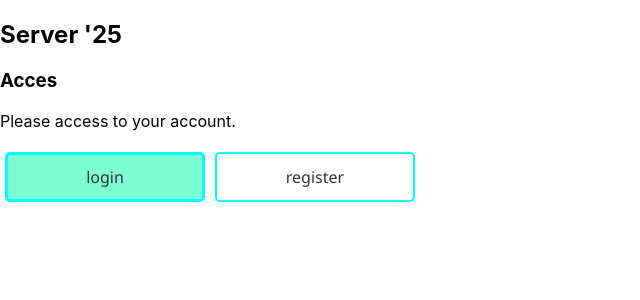
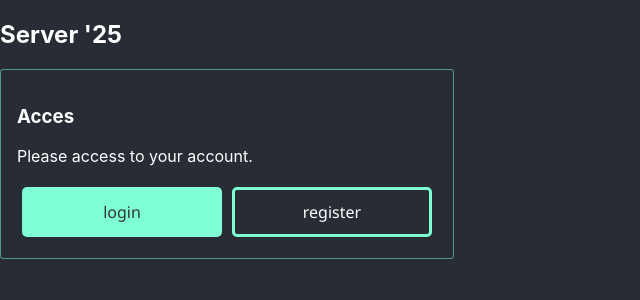
Before and after one commit to tenconi/server25, a React (Create React App) app in the folder frontend/: page / in a window 1280 px wide. Shown: the top 300 px of the page, without its empty margins (0-640 px from the left). Built offline with nearby package versions, Linux system fonts and the light colour scheme.

Commit message:
front for products upload and display

```diff
--- a/frontend/src/App.css
+++ b/frontend/src/App.css
@@ -1,5 +1,6 @@
-.App {
-  text-align: center;
+body {
+  color: #fff;
+  background-color: #282c34;
 }
 
 .App-logo {
--- a/frontend/src/components/TestButtons/Buttons.css
+++ b/frontend/src/components/TestButtons/Buttons.css
@@ -1,22 +1,29 @@
-.fillBtn, .lineBtn{
+.fillBtn,
+.lineBtn {
   width: 200px;
   height: 50px;
   border-radius: 5px;
   font-family: 'Segoe UI', Tahoma, Geneva, Verdana, sans-serif;
-    color: #333;
   font-size: 16px;
   text-align: center;
   cursor: pointer;
   margin: 5px;
 }
-.fillBtn p, .lineBtn p{
+.fillBtn p,
+.lineBtn p {
   margin: auto;
 }
-.fillBtn{
+.fillBtn {
   background: aquamarine;
-    border: solid 3px aqua;
+  border: solid 1px transparent;
+  color: #333;
 }
-.lineBtn{
-    background: none ;
-    border: solid 2px aqua;
+.lineBtn {
+  background: none;
+  border: solid 3px aquamarine;
+  color: #fff;
 }
+
+form {
+  font-size: 16px;
+}
--- a/frontend/src/components/TestButtons/FillButton.jsx
+++ b/frontend/src/components/TestButtons/FillButton.jsx
@@ -1,9 +1,9 @@
 import React from 'react'
 import './Buttons.css'
 
-const FillButton = (({legend, onClick}) => {
+const FillButton = (({legend, url}) => {
   return (
-    <button className='fillBtn' onClick={onClick} ><p>{legend}</p></button>
+    <button className='fillBtn' onClick={() => window.location.href = url} ><p>{legend}</p></button>
   )
 })
 
--- a/frontend/src/components/TestButtons/LineButton.jsx
+++ b/frontend/src/components/TestButtons/LineButton.jsx
@@ -1,9 +1,9 @@
 import React from 'react'
 import './Buttons.css'
 
-const LineButton = ( ({legend, onClick}) => {
+const LineButton = ( ({legend, url}) => {
   return (
-    <button className='lineBtn' onClick={onClick}><p>{legend}</p></button>
+    <button className='lineBtn' onClick={() => window.location.href = url} ><p>{legend}</p></button>
   )
 })
 
--- a/frontend/src/pages/Home.jsx
+++ b/frontend/src/pages/Home.jsx
@@ -1,4 +1,5 @@
 import React from 'react';
+import './styles.css'
 import FillButton from '../components/TestButtons/FillButton.jsx'
 import LineButton from '../components/TestButtons/LineButton.jsx';
 
@@ -9,13 +10,13 @@ const Home = () => {
 
 
 
-    <article className="">
+    <article className="login">
         <h3>Acces</h3>
         <p>Please access to your account.</p>
 
-    <FillButton legend="login" onClick={{}}/>
+    <FillButton legend="login" url={`http://localhost:3030/users/login`} />
 
-    <LineButton legend="register"  onClick={{}}/>
+    <LineButton legend="register"  url={`http://localhost:3030/users/register`} />
 
     </article>
 
--- /dev/null
+++ b/frontend/src/pages/styles.css
@@ -0,0 +1,11 @@
+.login{
+    border: 1px solid rgba(127, 255, 212,0.5);
+    padding: 16px;
+    display: inline-block;
+    border-radius: 3px;
+}
+.products{
+    display: flex;
+    flex-wrap: wrap;
+    gap: 16px;
+}
```
Also changed, not shown: frontend/src/components/AddProductForm/AddProductForm.jsx (added, +49 -0 lines), frontend/src/components/ProductList/ProductList.jsx (added, +26 -0 lines), frontend/src/components/ProductList/style.css (added, +9 -0 lines), frontend/src/pages/Products.jsx (+17 -0 lines). Lines whose indentation alone changed are shown as unchanged.
